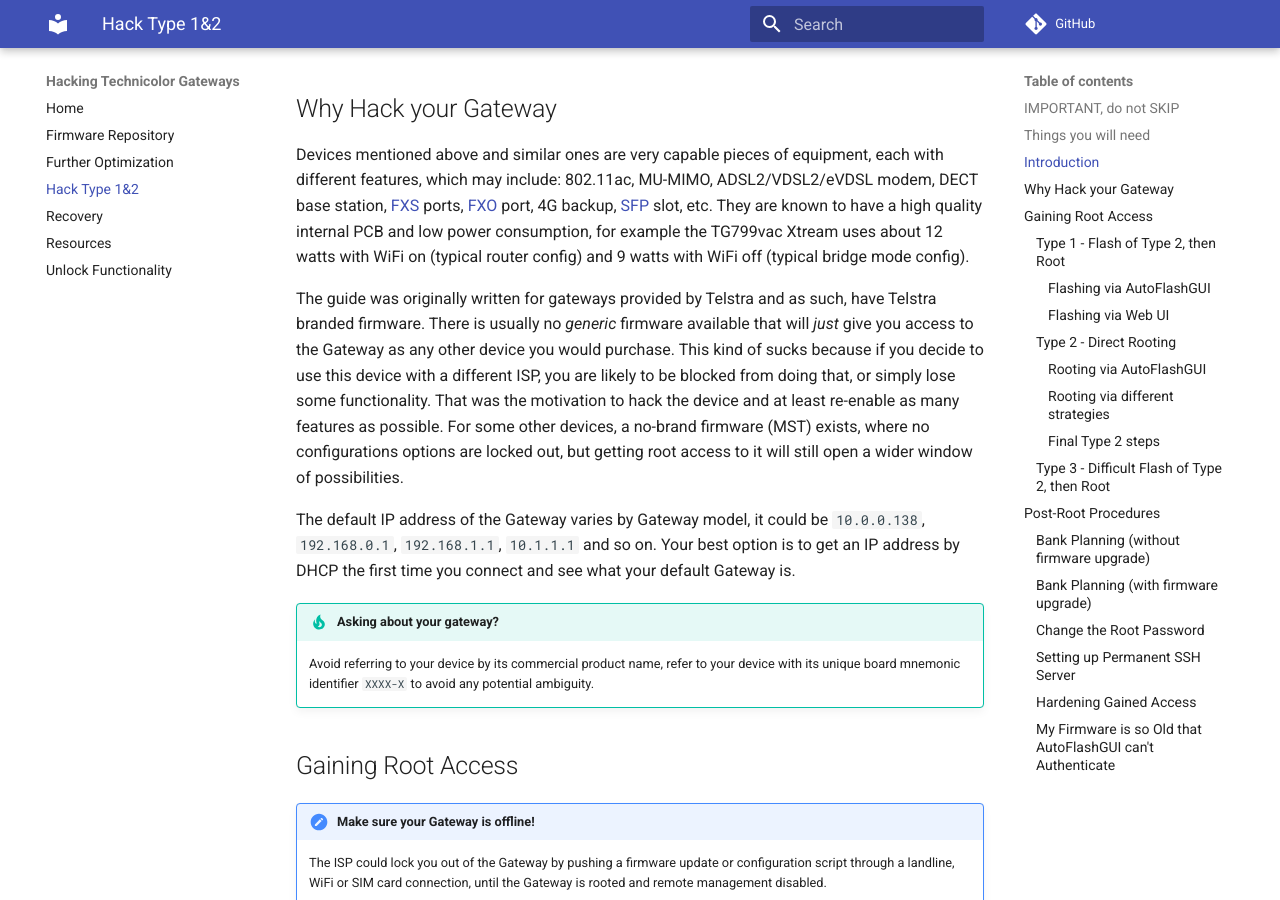
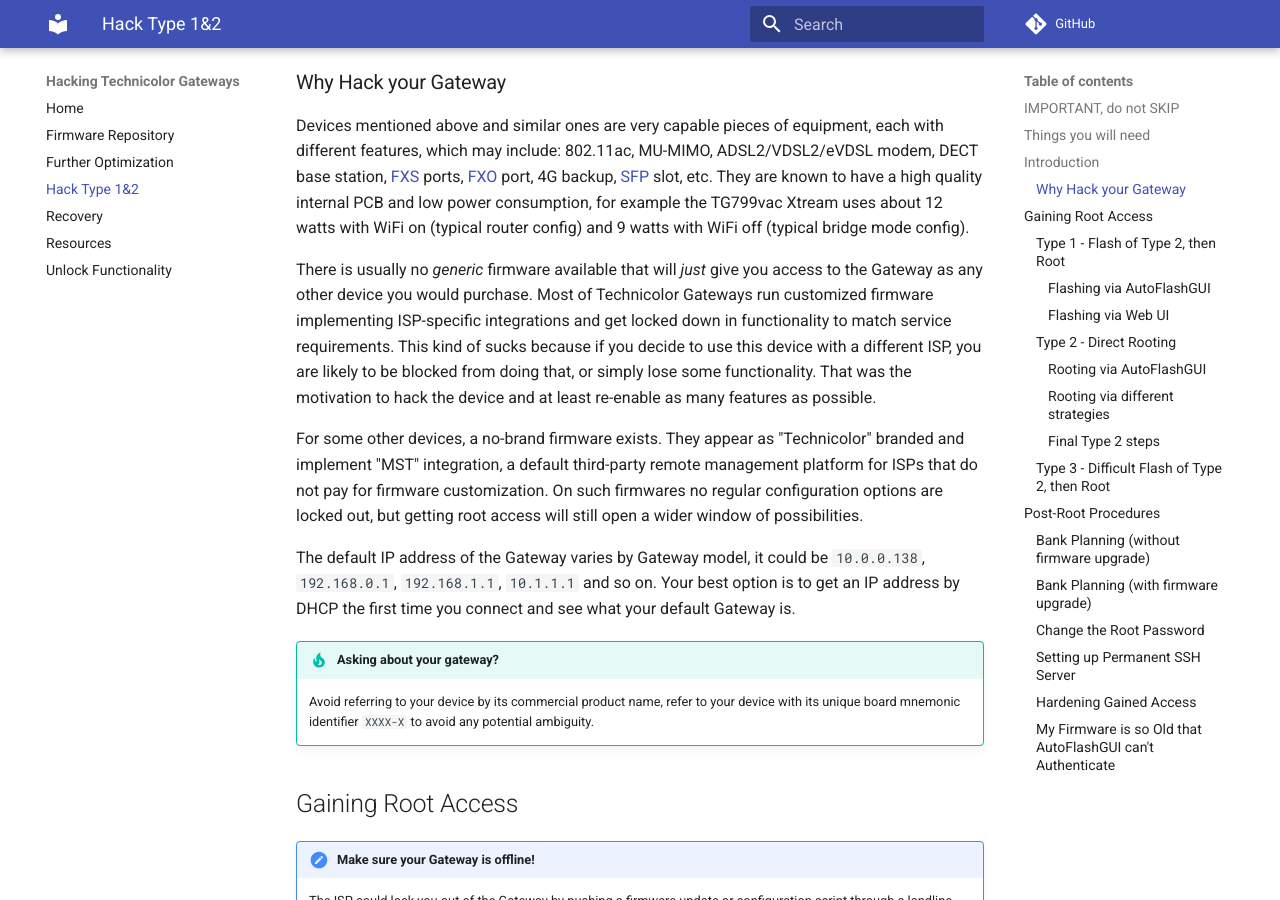
Before and after one commit to hack-technicolor/hack-technicolor, an MkDocs documentation site: the page built from docs/Hack Type 1&2.md, in a window 1280 px wide and 900 px high, scrolled down 1071 px. Built offline with MkDocs 1.6.1 and Material for MkDocs 9.7.7, drawn with Linux system fonts in a browser that asks for light colours; comment, search, counter and statistics services are not loaded.

Commit message:
More info about MST/no-brand

```diff
--- a/docs/Hack Type 1&2.md
+++ b/docs/Hack Type 1&2.md
@@ -26,11 +26,13 @@
 
 ## Introduction
 
-## Why Hack your Gateway
+### Why Hack your Gateway
 
 Devices mentioned above and similar ones are very capable pieces of equipment, each with different features, which may include: 802.11ac, MU-MIMO, ADSL2/VDSL2/eVDSL modem, DECT base station, [FXS](https://en.wikipedia.org/wiki/Foreign_exchange_service_%28telecommunications%29#Foreign_exchange_station) ports, [FXO](https://en.wikipedia.org/wiki/Foreign_exchange_service_%28telecommunications%29#Foreign_exchange_station) port,  4G backup, [SFP](https://en.wikipedia.org/wiki/Small_form-factor_pluggable_transceiver) slot, etc. They are known to have a high quality internal PCB and low power consumption, for example the TG799vac Xtream uses about 12 watts with WiFi on (typical router config) and 9 watts with WiFi off (typical bridge mode config).
 
-The guide was originally written for gateways provided by Telstra and as such, have Telstra branded firmware. There is usually no *generic* firmware available that will *just* give you access to the Gateway as any other device you would purchase. This kind of sucks because if you decide to use this device with a different ISP, you are likely to be blocked from doing that, or simply lose some functionality. That was the motivation to hack the device and at least re-enable as many features as possible. For some other devices, a no-brand firmware (MST) exists, where no configurations options are locked out, but getting root access to it will still open a wider window of possibilities.
+There is usually no *generic* firmware available that will *just* give you access to the Gateway as any other device you would purchase. Most of Technicolor Gateways run customized firmware implementing ISP-specific integrations and get locked down in functionality to match service requirements. This kind of sucks because if you decide to use this device with a different ISP, you are likely to be blocked from doing that, or simply lose some functionality. That was the motivation to hack the device and at least re-enable as many features as possible.
+
+For some other devices, a no-brand firmware exists. They appear as "Technicolor" branded and implement "MST" integration, a default third-party remote management platform for ISPs that do not pay for firmware customization. On such firmwares no regular configuration options are locked out, but getting root access will still open a wider window of possibilities.
 
 The default IP address of the Gateway varies by Gateway model, it could be `10.0.0.138`, `192.168.0.1`, `192.168.1.1`, `10.1.1.1` and so on. Your best option is to get an IP address by DHCP the first time you connect and see what your default Gateway is.
 
```
Also changed, not shown: 1 other file.
